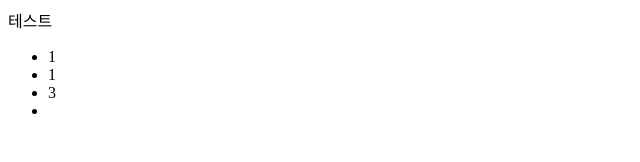
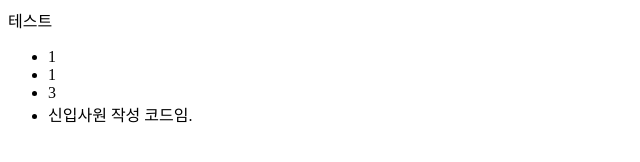
Before and after one commit to dong-gwang/company-project, a plain HTML site: page index.html in a window 1280 px wide. Shown: the whole page, without its empty margins (0-640 px from the left). Drawn offline with Linux system fonts and the light colour scheme.

Commit message:
freshman first commit

```diff
--- a/index.html
+++ b/index.html
@@ -6,7 +6,7 @@
       <li>1</li>
       <li>1</li>
       <li>3</li>
-      <li></li>
+      <li>신입사원 작성 코드임.</li>
     </ul>
   </body>
 </html>
```
